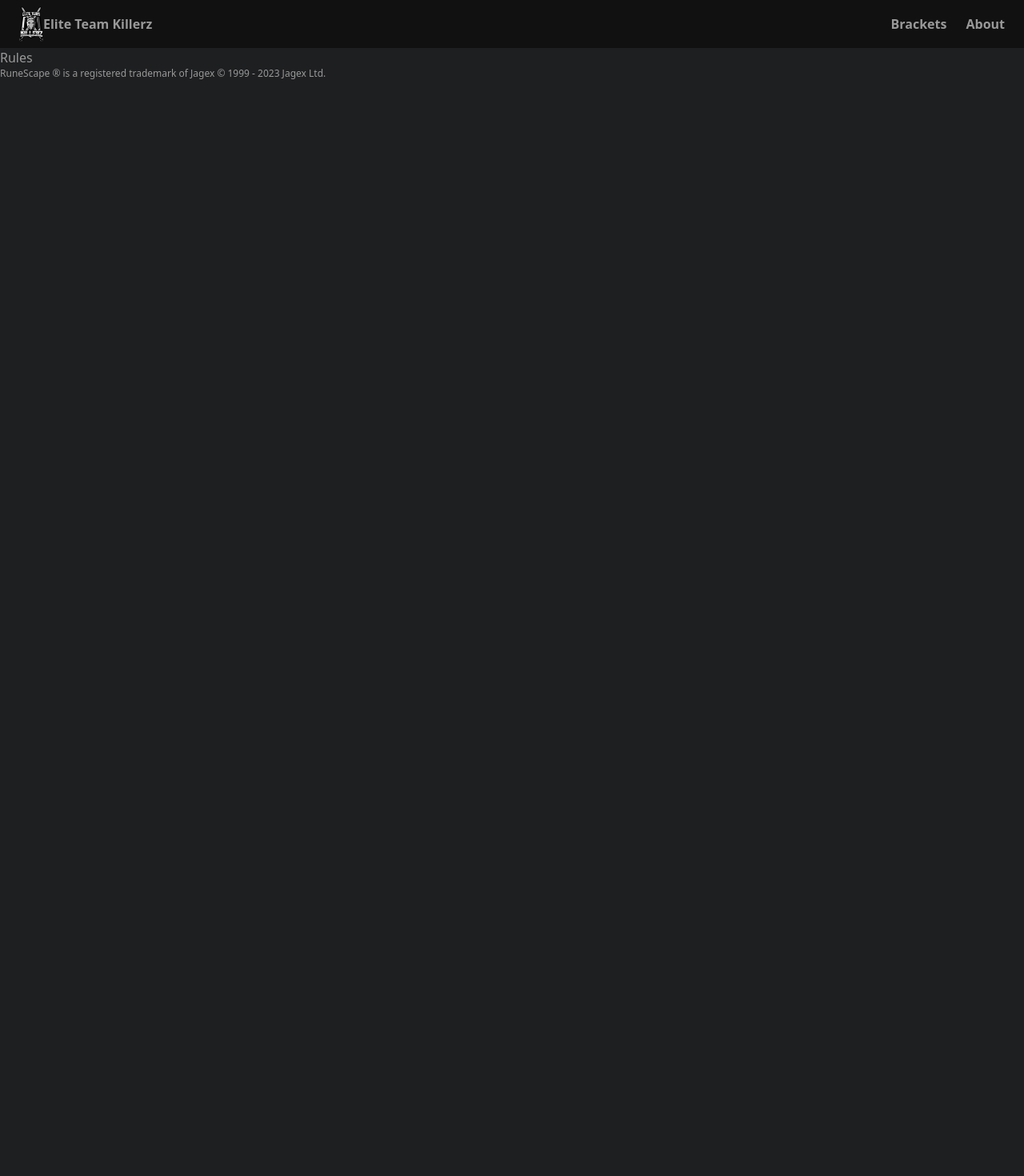
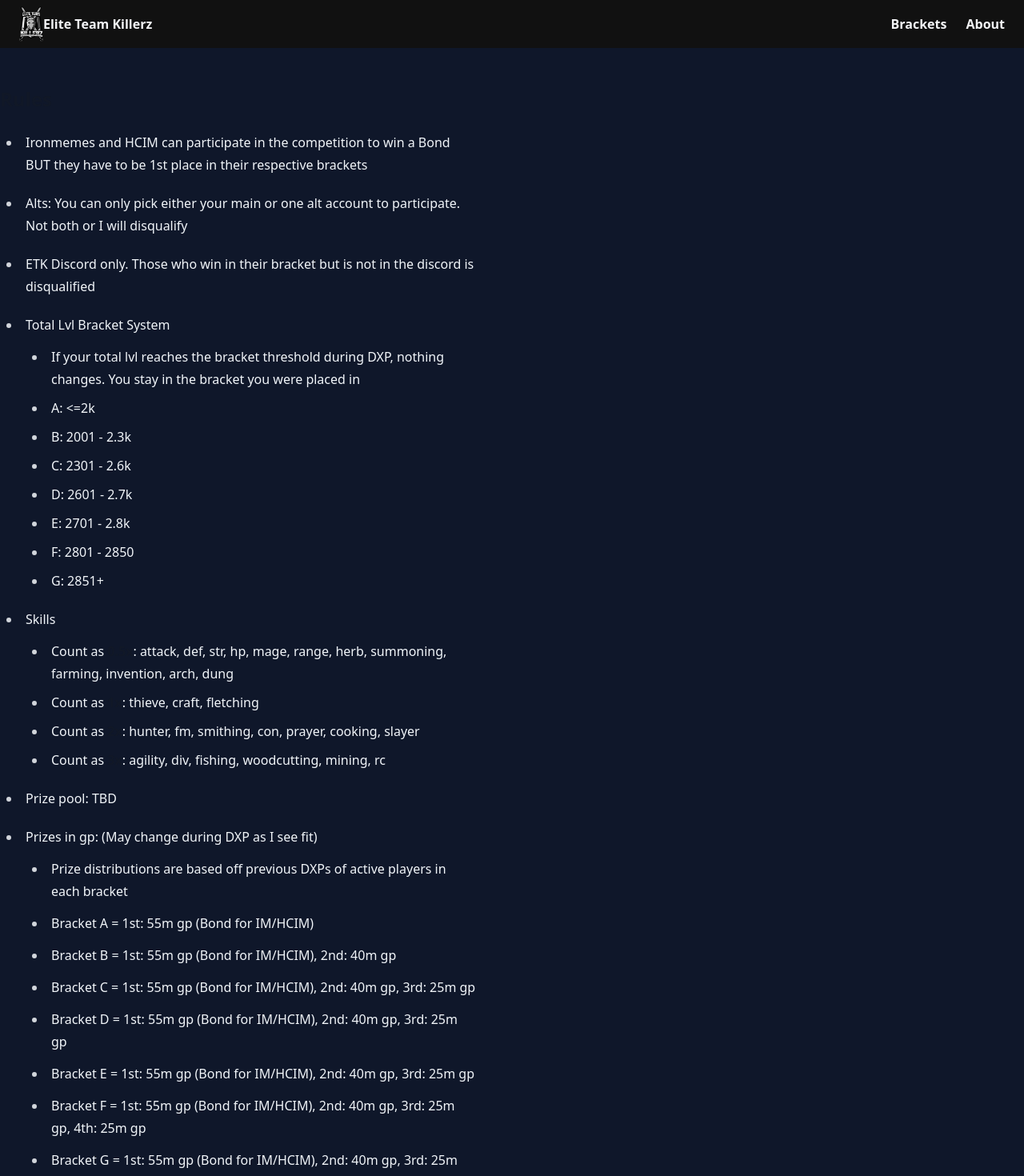
Before and after one commit to jechea14/RuneScape-DXP-Clan-Competition, a Next.js app in the folder frontend/: page /about in a window 1280 px wide. Shown: the top 1470 px of the page at 80% size. Before the commit the page ends 800 px from the top, so only its background shows below. Built offline with nearby package versions, Linux system fonts and the light colour scheme.

Commit message:
Add markdown, change website colors

```diff
--- a/frontend/components/BracketTable.jsx
+++ b/frontend/components/BracketTable.jsx
@@ -8,14 +8,14 @@ function BracketTable({ bracketName, arr }) {
       <h2 className="font-bold">{bracketName}</h2>
       <table>
         <tbody className="">
-          <tr className="bg-[#111111]">
+          <tr className="bg-slate-700">
             <th className="text-left w-52 p-2">Name</th>
             <th className="text-right pr-2">Total Level</th>
           </tr>
           {arr.length > 0 ? (
             arr.map((userArr) => {
               return (
-                <tr key={userArr._id} className="odd:bg-[#111111]">
+                <tr key={userArr._id} className="odd:bg-slate-800">
                   <td className="flex items-center p-2 hover:underline">
                     <Avatar data={userArr} width={30} height={30} />
                     <Link href={`/player/${userArr._id}`}>{userArr._id}</Link>
--- a/frontend/components/Table.jsx
+++ b/frontend/components/Table.jsx
@@ -8,7 +8,7 @@ function Table({ bracketName, arr }) {
       <h2 className="font-bold">{bracketName}</h2>
       <table>
         <tbody className="">
-          <tr className="bg-[#111111]">
+          <tr className="bg-slate-700">
             <th className="p-3">#</th>
             <th className="text-left w-52">Name</th>
             <th className="text-right pr-2">DXP Competition</th>
@@ -17,7 +17,7 @@ function Table({ bracketName, arr }) {
             arr.map((userArr, counter) => {
               counter += 1;
               return (
-                <tr key={userArr._id} className="odd:bg-[#111111]">
+                <tr key={userArr._id} className="odd:bg-slate-800">
                   <td className="text-center">{counter}</td>
 
                   <td className="flex items-center py-2 hover:underline space-x-1">
--- a/frontend/package.json
+++ b/frontend/package.json
@@ -15,9 +15,13 @@
     "next": "13.2.4",
     "react": "18.2.0",
     "react-dom": "18.2.0",
-    "react-query": "^3.39.3"
+    "react-markdown": "^8.0.7",
+    "react-query": "^3.39.3",
+    "sharp": "^0.32.0",
+    "swr": "^2.1.3"
   },
   "devDependencies": {
+    "@tailwindcss/typography": "^0.5.9",
     "autoprefixer": "^10.4.14",
     "postcss": "^8.4.21",
     "tailwindcss": "^3.2.7"
--- a/frontend/pages/about.js
+++ b/frontend/pages/about.js
@@ -1,5 +1,53 @@
 import React from "react";
 import Head from "next/head";
+import ReactMarkdown from "react-markdown";
+
+const skills = `
+* Skills
+  - Count as **0.5x**: attack, def, str, hp, mage, range, herb, summoning, farming, invention, arch, dung
+  - Count as **1x**:  thieve, craft, fletching
+  - Count as **2x**: hunter, fm, smithing, con, prayer, cooking, slayer
+  - Count as **3x**: agility, div, fishing, woodcutting, mining, rc
+`;
+
+const totalLvlBracketSystem = `
+* Total Lvl Bracket System
+  -  If your total lvl reaches the bracket threshold during DXP, nothing changes. You stay in the bracket you were placed in
+  -  A: <=2k
+  -  B: 2001 - 2.3k
+  -  C: 2301 - 2.6k
+  -  D: 2601 - 2.7k
+  -  E: 2701 - 2.8k
+  -  F: 2801 - 2850
+  -  G: 2851+
+`
+
+const prizes = `
+* Prizes in gp: (May change during DXP as I see fit)
+  * Prize distributions are based off previous DXPs of active players in each bracket
+
+  - Bracket A = 1st: 55m gp (Bond for IM/HCIM)
+
+  - Bracket B = 1st: 55m gp (Bond for IM/HCIM), 2nd: 40m gp
+
+  - Bracket C = 1st: 55m gp (Bond for IM/HCIM), 2nd: 40m gp, 3rd: 25m gp
+
+  - Bracket D = 1st: 55m gp (Bond for IM/HCIM), 2nd: 40m gp, 3rd: 25m gp
+
+  - Bracket E = 1st: 55m gp (Bond for IM/HCIM), 2nd: 40m gp, 3rd: 25m gp
+
+  - Bracket F = 1st: 55m gp (Bond for IM/HCIM), 2nd: 40m gp, 3rd: 25m gp, 4th: 25m gp
+
+  - Bracket G = 1st: 55m gp (Bond for IM/HCIM), 2nd: 40m gp, 3rd: 25m gp, 4th: 25m gp
+`
+
+const winners = `
+* Winners:
+  - Announced on the ETK discord. They have the option to KEEP or PASS their prize by dming me on discord or in runescape cc if I'm on. Passing the prize donates it to the next DXP competition. Winners will be contacted via cc as well
+  - No response = Disqualification (DQ)
+  - There will be a DEADLINE to claim, if no one claims then the prizes will be donated to next DXP
+  - DQd winners will have their prizes donated to the next DXP competition as well
+`
 
 function about() {
   return (
@@ -7,8 +55,28 @@ function about() {
       <Head>
         <title>About - Elite Team Killerz</title>
       </Head>
-      <main>
-        <h1>Rules</h1>
+      <main className="prose text-slate-100">
+        <ReactMarkdown className="text-slate-100">## Rules</ReactMarkdown>
+        <ReactMarkdown>
+          * Ironmemes and HCIM can participate in the competition to win a Bond
+          BUT they have to be 1st place in their respective brackets
+        </ReactMarkdown>
+        <ReactMarkdown>
+          * Alts: You can only pick either your main or one alt account to
+          participate. Not both or I will disqualify
+        </ReactMarkdown>
+        <ReactMarkdown>
+          * ETK Discord only. Those who win in their bracket but is not in the
+          discord is disqualified
+        </ReactMarkdown>
+        <ReactMarkdown>{totalLvlBracketSystem}</ReactMarkdown>
+        <ReactMarkdown>
+        {skills}
+        </ReactMarkdown>
+
+        <ReactMarkdown>* Prize pool: TBD</ReactMarkdown>
+        <ReactMarkdown>{prizes}</ReactMarkdown>
+        <ReactMarkdown>{winners}</ReactMarkdown>
       </main>
     </>
   );
--- a/frontend/pages/index.js
+++ b/frontend/pages/index.js
@@ -1,12 +1,31 @@
 import { useState } from "react";
 import axios from "axios";
+import useSWR from "swr";
 import Head from "next/head";
 import Table from "../components/Table";
 
-export default function Home({ sortData }) {
-  const [isLoading, setIsLoading] = useState(false);
-  // const { isLoading, error, data } = useQuery("data", fetchData);
-  console.log(sortData);
+export const fetcher = async (url) => {
+  const res = await fetch(url);
+  const data = await res.json();
+
+  if (res.status !== 200) {
+    throw new Error(data.message);
+  }
+  return data;
+};
+
+export default function Home() {
+  const { data, error, isLoading } = useSWR(
+    `https://etk-double-xp.onrender.com/api/data/`,
+    fetcher
+  );
+  if (isLoading) return <div>Loading...</div>;
+  if (error) return <div>{error.message}</div>;
+
+  const sortData = data.data
+    .sort((a, b) => b.dxpComptotal - a.dxpComptotal)
+    .filter((user) => user.dxpComptotal > 0);
+
   const bracketA = sortData?.filter((user) => user.totalLevelBeforeDxp <= 2000);
   const bracketB = sortData?.filter(
     (user) =>
@@ -29,9 +48,6 @@ export default function Home({ sortData }) {
       user.totalLevelBeforeDxp >= 2801 && user.totalLevelBeforeDxp <= 2850
   );
   const bracketG = sortData?.filter((user) => user.totalLevelBeforeDxp >= 2851);
-
-  if (isLoading) return <div>Loading...</div>;
-  // if (error) return <div>Error {error}</div>;
 
   return (
     <>
@@ -86,15 +102,3 @@ export default function Home({ sortData }) {
     </>
   );
 }
-
-export async function getServerSideProps() {
-  try {
-    const res = await axios.get("https://etk-double-xp.onrender.com/api/data/");
-    const sortData = await res.data.data
-      .sort((a, b) => b.dxpComptotal - a.dxpComptotal)
-      .filter((user) => user.dxpComptotal > 0);
-    return { props: { sortData } };
-  } catch (err) {
-    console.log(err);
-  }
-}
--- a/frontend/pages/player/[id]/index.js
+++ b/frontend/pages/player/[id]/index.js
@@ -18,7 +18,7 @@ export default function Player({ playerData }) {
         <div className="flex flex-col items-center">
           <table>
             <thead>
-              <tr className="bg-[#111111]">
+              <tr className="bg-slate-700">
                 <td></td>
                 <td className="w-28 text-sm text-right p-2">Current XP</td>
                 <td className="w-28 text-sm text-right">XP Gained</td>
@@ -54,7 +54,7 @@ export default function Player({ playerData }) {
                 const capitalizedSkill =
                   keyName.charAt(0).toUpperCase() + keyName.slice(1);
                 return (
-                  <tr key={keyIndex} className="even:bg-[#111111] ">
+                  <tr key={keyIndex} className="even:bg-slate-800">
                     <td className="flex items-center space-x-2 p-1">
                       <Image
                         src={skillIcons[keyIndex + 1]}
--- a/frontend/styles/globals.css
+++ b/frontend/styles/globals.css
@@ -4,8 +4,8 @@
 
 * {
     box-sizing: border-box;
-    margin: 0;
-    padding: 0;
+    /* margin: 0; */
+    /* padding: 0; */
   }
 
   html {
@@ -13,6 +13,7 @@
   }
 
 html, body {
-    background-color: #1e1f21;
-    color: #999999;
+  @apply bg-slate-900 text-gray-100;
+    /* background-color: #1e1f21;
+    color: #999999; */
 }
--- a/frontend/tailwind.config.js
+++ b/frontend/tailwind.config.js
@@ -11,5 +11,5 @@ module.exports = {
   theme: {
     extend: {},
   },
-  plugins: [],
+  plugins: [require("@tailwindcss/typography")],
 };
```
Also changed, not shown: 2 other files (tests, documents, lock files or other folders).
